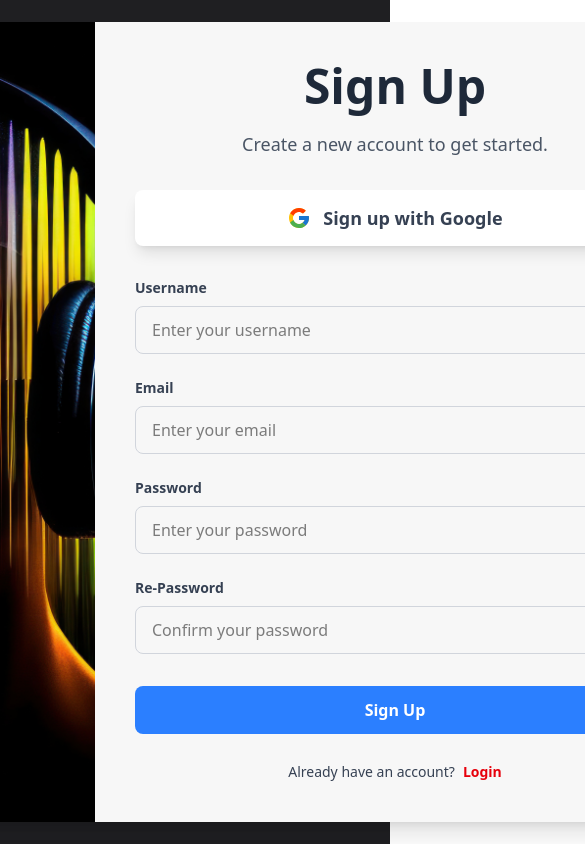
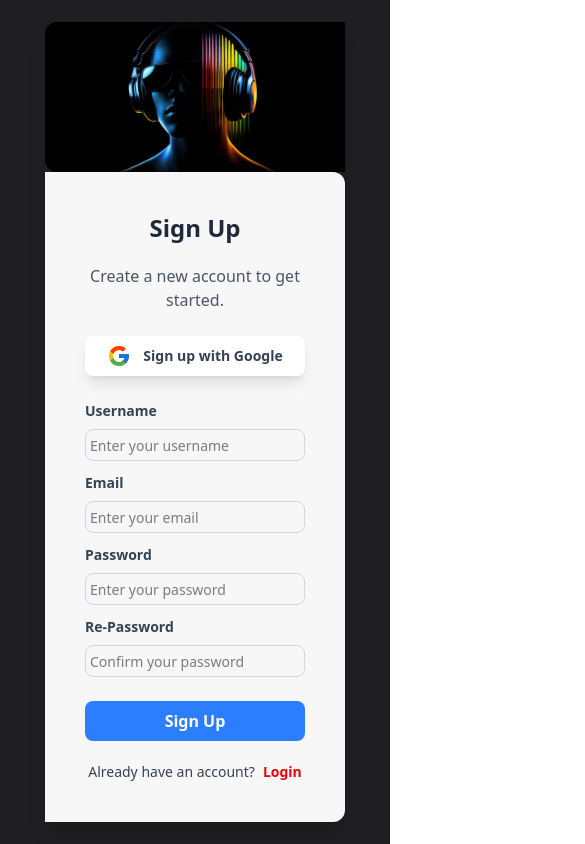
Before and after one commit to ayhan219/Music, a React (Vite) app in the folder frontend/: page /signup in a window 390 px wide. Shown: the top 844 px of the page, 585 px wide, since content can reach past the window. Built offline with nearby package versions, Linux system fonts and the light colour scheme; no server answers.

Commit message:
added responsive style

```diff
--- a/frontend/src/pages/Signup.tsx
+++ b/frontend/src/pages/Signup.tsx
@@ -56,32 +56,32 @@ const Signup = () => {
 
   return (
     <div className="w-full h-screen bg-primary flex items-center justify-center">
-      <div className="w-[1000px] h-[800px] flex rounded-xl shadow-xl">
-        <div className="w-[400px] h-full rounded-l-xl overflow-hidden">
+      <div className="w-[300px] sm:w-[400px] md:w-[1000px] h-[800px] flex flex-col items-center md:flex-row rounded-xl shadow-xl">
+        <div className="w-full md:w-[400px] rounded-l-xl overflow-hidden">
           <img
             className="w-full h-full object-cover"
             src={mImage}
             alt="Background"
           />
         </div>
-        <div className="w-[600px] h-full bg-[#F7F7F7] rounded-r-xl p-10 flex flex-col justify-between">
+        <div className="w-[300px] sm:w-[400px] md:w-[600px] h-[90%] md:h-full bg-[#F7F7F7] rounded-r-xl p-10 flex flex-col justify-between">
           <div className="w-full text-center">
-            <h1 className="text-5xl font-bold text-gray-800 mb-5">Sign Up</h1>
-            <p className="text-lg text-gray-600">
+            <h1 className="text-2xl md:text-5xl font-bold text-gray-800 mb-5">Sign Up</h1>
+            <p className="text-base md:text-lg text-gray-600">
               Create a new account to get started.
             </p>
           </div>
 
           <div className="w-full mt-6 mb-6">
-            <div className="w-full h-14 bg-white rounded-lg flex items-center justify-center shadow-lg hover:shadow-2xl transition-all duration-300 cursor-pointer">
+            <div className="w-full h-10 md:h-14 bg-white rounded-lg flex items-center justify-center shadow-lg hover:shadow-2xl transition-all duration-300 cursor-pointer">
               <FcGoogle className="text-2xl mr-3" />
-              <p className="text-lg font-semibold text-gray-700">
+              <p className="text-sm md:text-lg font-semibold text-gray-700">
                 Sign up with Google
               </p>
             </div>
           </div>
 
-          <div className="w-full flex flex-col space-y-6">
+          <div className="w-full flex flex-col space-y-3 md:space-y-6">
             <div>
               <label className="block text-gray-700 text-sm font-semibold mb-2">
                 Username
@@ -90,7 +90,7 @@ const Signup = () => {
                 onChange={(e: React.ChangeEvent<HTMLInputElement>) =>
                   setUsername(e.target.value)
                 }
-                className="w-full h-12 px-4 rounded-lg border border-gray-300 focus:outline-none focus:ring-2 focus:ring-blue-500"
+                className="w-full h-8 md:h-12 px-1 md:px-4 placeholder:text-sm rounded-lg border border-gray-300 focus:outline-none focus:ring-2 focus:ring-blue-500"
                 type="text"
                 placeholder="Enter your username"
               />
@@ -103,7 +103,7 @@ const Signup = () => {
                 onChange={(e: React.ChangeEvent<HTMLInputElement>) =>
                   setEmail(e.target.value)
                 }
-                className="w-full h-12 px-4 rounded-lg border border-gray-300 focus:outline-none focus:ring-2 focus:ring-blue-500"
+                className="w-full h-8 md:h-12 px-1 md:px-4 rounded-lg placeholder:text-sm border border-gray-300 focus:outline-none focus:ring-2 focus:ring-blue-500"
                 type="email"
                 placeholder="Enter your email"
               />
@@ -116,7 +116,7 @@ const Signup = () => {
                 onChange={(e: React.ChangeEvent<HTMLInputElement>) =>
                   setPassword(e.target.value)
                 }
-                className="w-full h-12 px-4 rounded-lg border border-gray-300 focus:outline-none focus:ring-2 focus:ring-blue-500"
+                className="w-full h-8 md:h-12  px-1 md:px-4 placeholder:text-sm rounded-lg border border-gray-300 focus:outline-none focus:ring-2 focus:ring-blue-500"
                 type="password"
                 placeholder="Enter your password"
               />
@@ -129,7 +129,7 @@ const Signup = () => {
                 onChange={(e: React.ChangeEvent<HTMLInputElement>) =>
                   setRePassword(e.target.value)
                 }
-                className="w-full h-12 px-4 rounded-lg border border-gray-300 focus:outline-none focus:ring-2 focus:ring-blue-500"
+                className="w-full h-8 md:h-12 px-1 md:px-4 placeholder:text-sm rounded-lg border border-gray-300 focus:outline-none focus:ring-2 focus:ring-blue-500"
                 type="password"
                 placeholder="Confirm your password"
               />
@@ -140,7 +140,7 @@ const Signup = () => {
           <button
               disabled={loading}
               onClick={handleSignup}
-              className={`w-full h-12 text-center flex justify-center items-center bg-blue-500 text-white rounded-lg font-semibold hover:bg-blue-600 transition-colors duration-300 ${
+              className={`w-full h-10 md:h-12 text-center flex justify-center items-center bg-blue-500 text-white rounded-lg font-semibold hover:bg-blue-600 transition-colors duration-300 ${
                 loading
                   ? "bg-[#1AA34A] cursor-not-allowed opacity-75"
                   : "bg-[#1DB954] hover:bg-[#1AA34A]"
```
